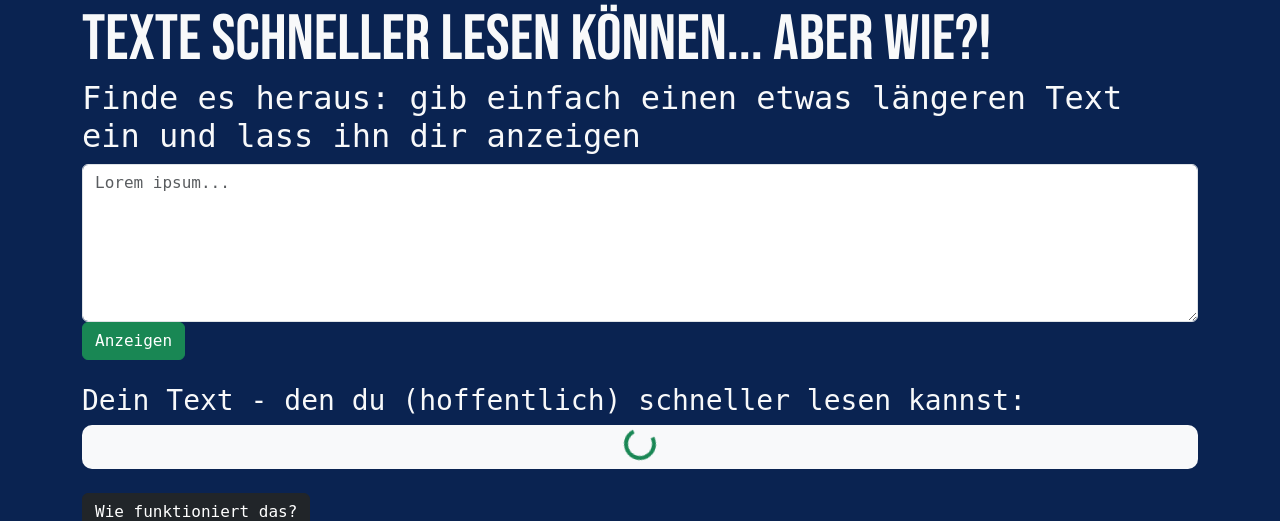
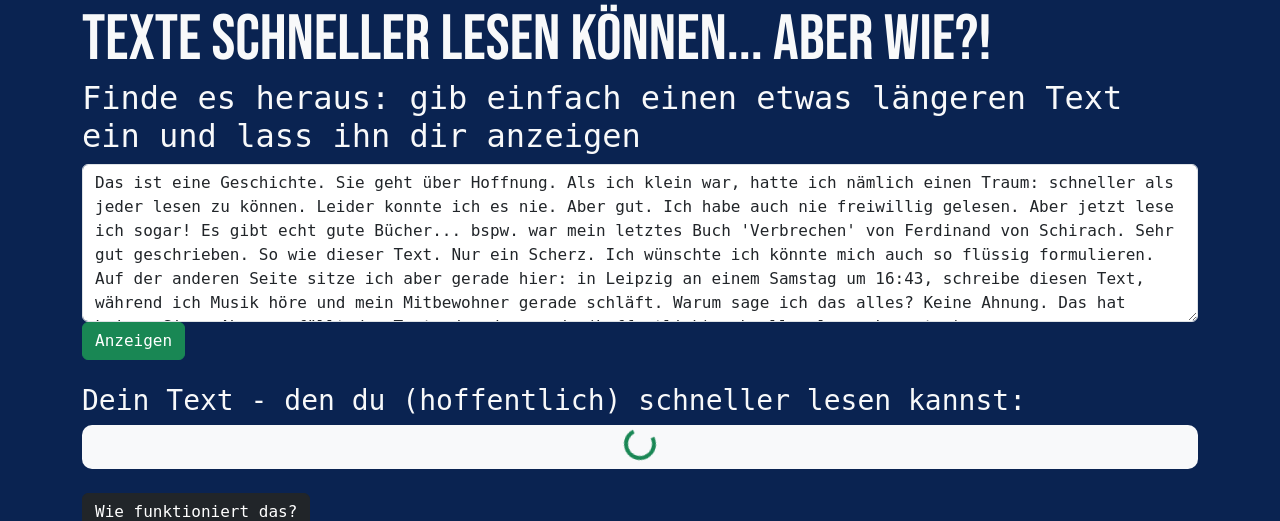
Before and after one commit to mb03k/Website, a PHP site: page /readspeed/index.php in a window 1280 px wide. Shown: the part 73-594 px from the top of the page. Run offline with PHP 8.4, Linux system fonts and the light colour scheme.

Commit message:
Geschichte fuer Textarea geschrieben - als Beispieltext

```diff
--- a/Style/popcornphilosoph.css
+++ b/Style/popcornphilosoph.css
@@ -13,7 +13,3 @@
     font-weight: 400;
     font-style: normal;
 }
-
-.movie_class {
-    --bs-bg-opacity: .5;
-}
--- a/readspeed/index.php
+++ b/readspeed/index.php
@@ -29,7 +29,9 @@
                 Texte schneller lesen können... aber wie?!
             </h2>
             <h2 class="text-light">Finde es heraus: gib einfach einen etwas längeren Text ein und lass ihn dir anzeigen</h2>
-            <textarea class="textarea form-control" id="input_text_readspeed" placeholder="Lorem ipsum..." rows="6"></textarea>
+            <textarea class="textarea form-control" id="input_text_readspeed" rows="6">
+Das ist eine Geschichte. Sie geht über Hoffnung. Als ich klein war, hatte ich nämlich einen Traum: schneller als jeder lesen zu können. Leider konnte ich es nie. Aber gut. Ich habe auch nie freiwillig gelesen. Aber jetzt lese ich sogar! Es gibt echt gute Bücher... bspw. war mein letztes Buch 'Verbrechen' von Ferdinand von Schirach. Sehr gut geschrieben. So wie dieser Text. Nur ein Scherz. Ich wünschte ich könnte mich auch so flüssig formulieren. Auf der anderen Seite sitze ich aber gerade hier: in Leipzig an einem Samstag um 16:43, schreibe diesen Text, während ich Musik höre und mein Mitbewohner gerade schläft. Warum sage ich das alles? Keine Ahnung. Das hat keinen Sinn. Aber es füllt den Text, den du gerade (hoffentlich) schneller lesen kannst :)
+            </textarea>
             <button class="btn btn-success" id="get_input_text_button">Anzeigen</button>
 
             <br>
```
